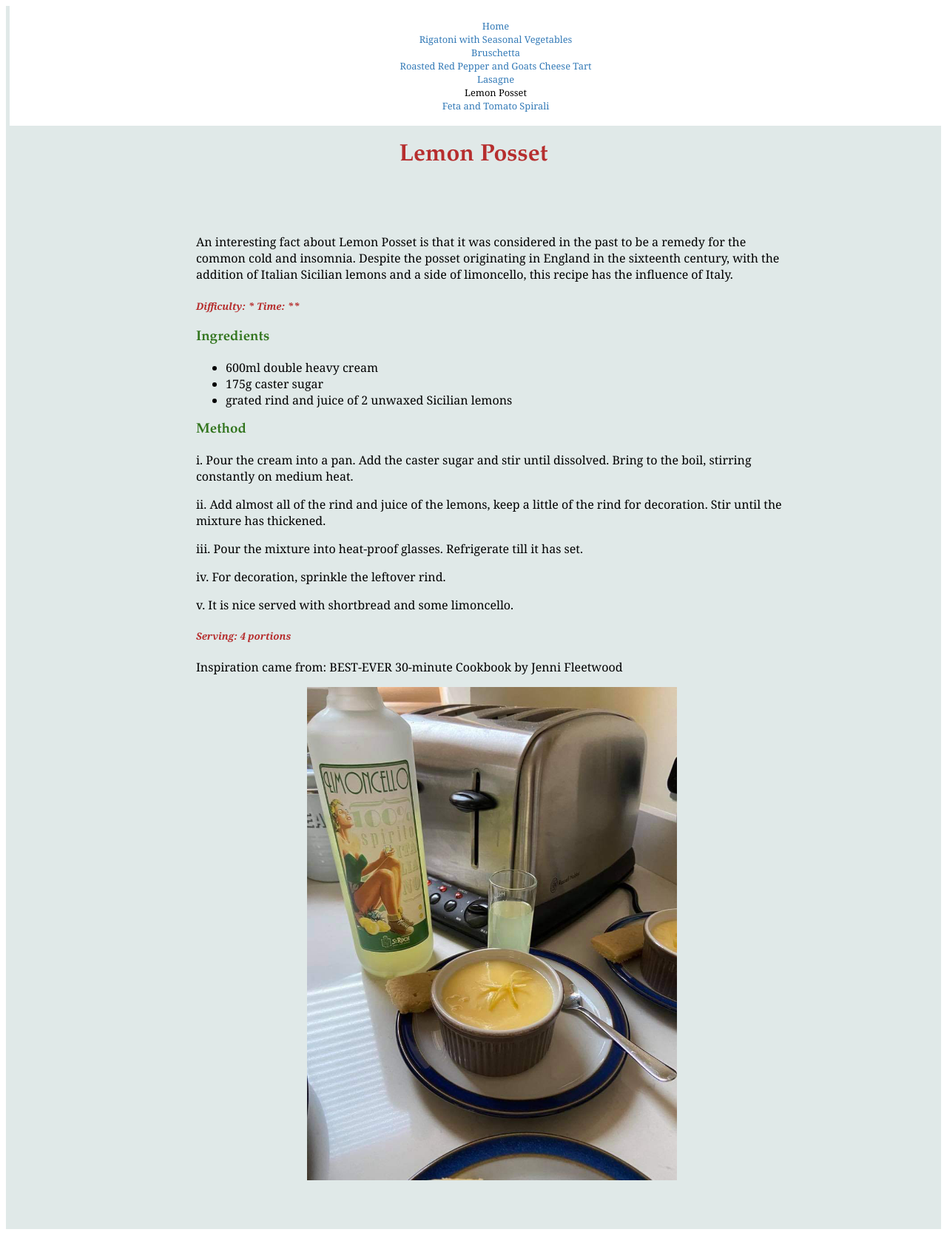
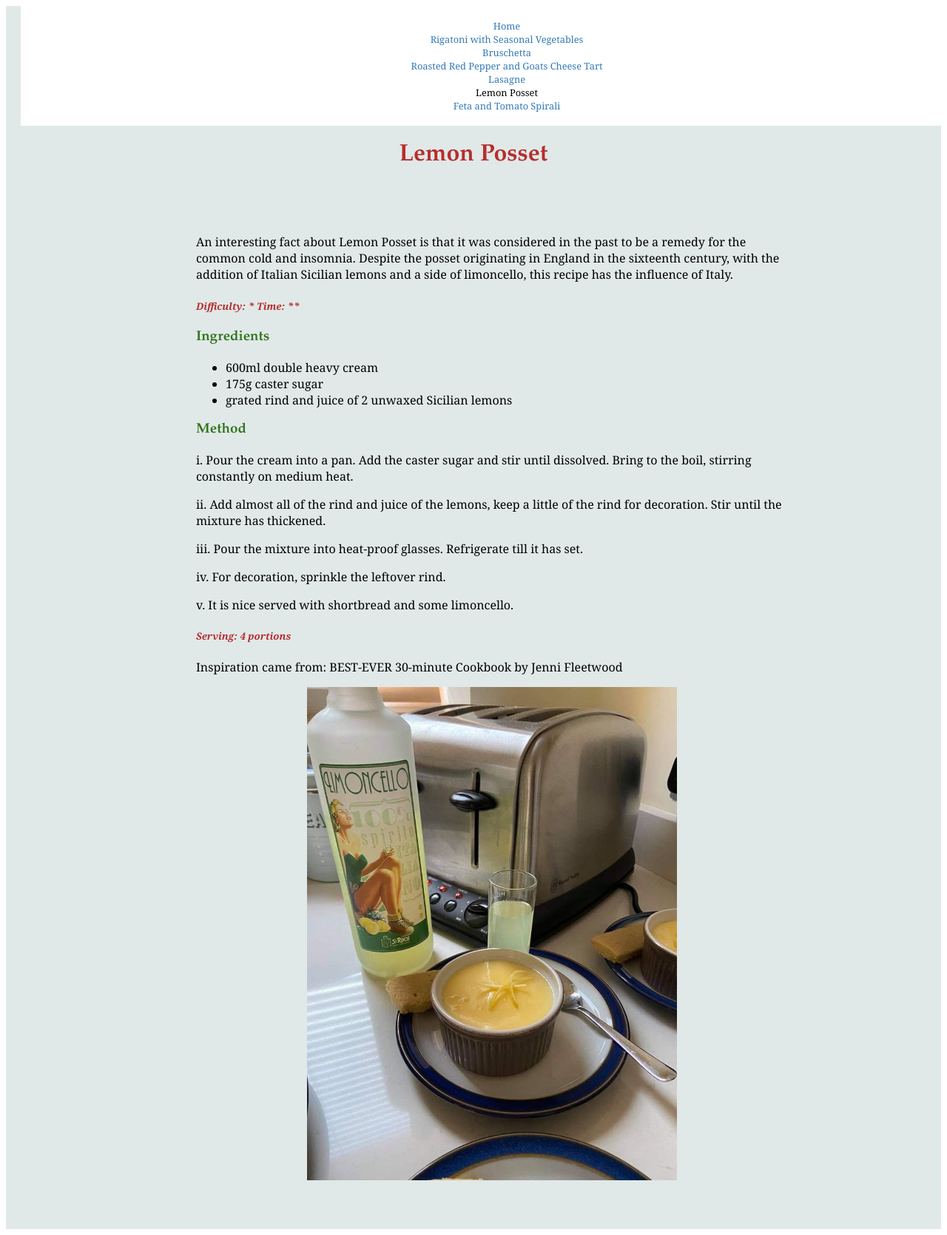
Before and after one commit to Hol1999/Hollyrecipewebsite, a Jekyll site: the page built from _recipes/recipe4.md, in a window 1280 px wide. Shown: the whole page at 74% size. Built offline with Jekyll 4.4.1, drawn with Linux system fonts in a browser that asks for light colours.

Commit message:
Update recipes.css

```diff
--- a/styles/recipes.css
+++ b/styles/recipes.css
@@ -143,7 +143,7 @@ width: 100%;
 font-size: 80%;
 
 padding: 5px;
-margin: 5px 5px;
+margin: 5px 20px;
  background-color: white;
 
  position: top;
```
